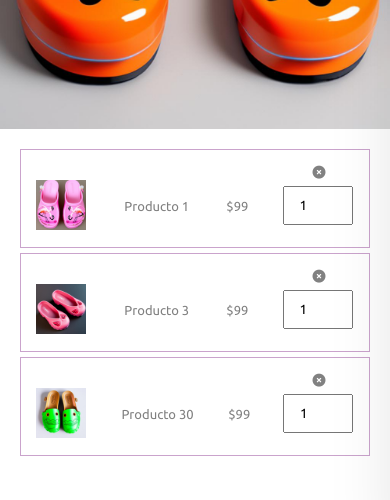
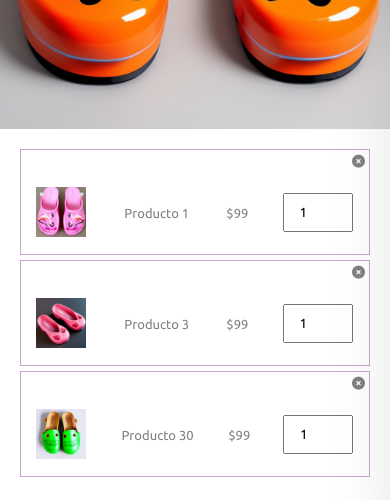
Before and after one commit to analiaacosta2023/ARS_OnlineShopping, a plain HTML site: page cart.html in a window 390 px wide. Shown: the part 332-832 px from the top of the page. Drawn offline with Linux system fonts and the light colour scheme.

Commit message:
cart page style

```diff
--- a/css/style.css
+++ b/css/style.css
@@ -1227,14 +1227,14 @@ footer .copyright {
         width: 100%;
         display: block;
         border: 1px solid #caa3cc;
-        padding-top: 15px;
         margin-bottom: 5px;
     }
 
     #cart table td:nth-child(1) {
-        position: absolute;
-        top: 0px;
-        right: 0px;
+        width: 100%;
+        padding: 4px !important;
+        display: grid;
+        justify-content: end;
     }
 
     #cart table td:nth-child(2) {
```
